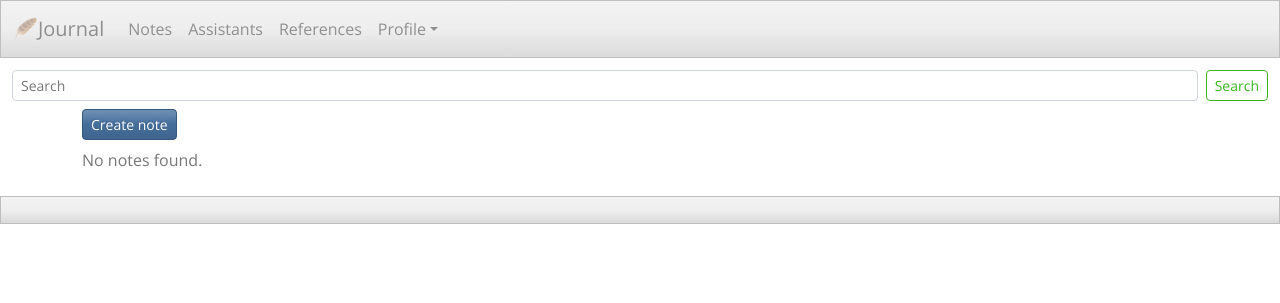
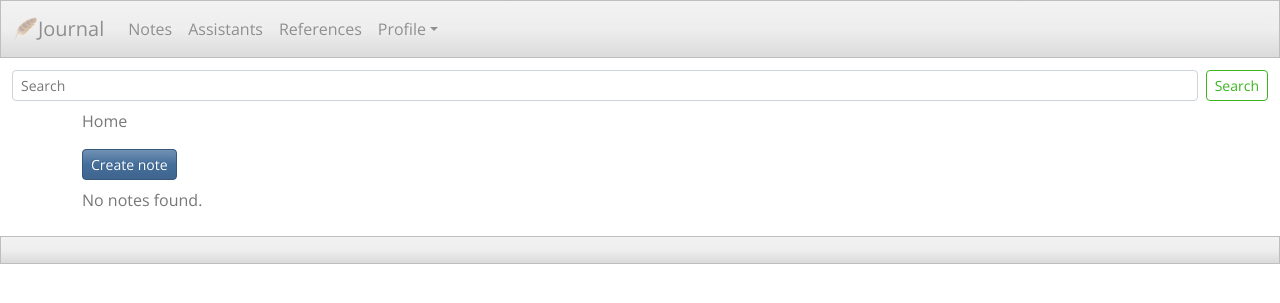
Before and after one commit to surf-bum/journal, a Flask app: page /ui/notes/ in a window 1280 px wide. Shown: the top 303 px of the page. Run offline with Flask 3, Linux system fonts and the light colour scheme; data that the repository does not hold is empty; parts of the project's set-up code (start-up, migrations or seed data) failed here and were passed over; some libraries are stand-ins or nearby versions.

Commit message:
feat: introduce breadcrumbs

```diff
--- a/templates/base.html
+++ b/templates/base.html
@@ -80,6 +80,7 @@
                 </div>
             </nav>
             <div class="container">
+                {% include "breadcrumbs.html" %}
                 {% with messages = get_flashed_messages() %}
                     {% if messages %}
                         <div class="alert alert-warning mt-1">
--- /dev/null
+++ b/templates/breadcrumbs.html
@@ -0,0 +1,6 @@
+<nav aria-label="breadcrumb">
+    <ol class="breadcrumb">
+        <li class="breadcrumb-item" role="button">Home</li>
+        {% block breadcrumbs %}{% endblock %}
+    </ol>
+</nav>
--- a/templates/index.html
+++ b/templates/index.html
@@ -1,4 +1,5 @@
 {% extends 'base.html' %}
+{% block breadcrumbs %}<li class="breadcrumb-item active" aria-current="page">Library</li>{% endblock %}
 {% block content %}
     <div>
         <h2>All Notes</h2>
```
